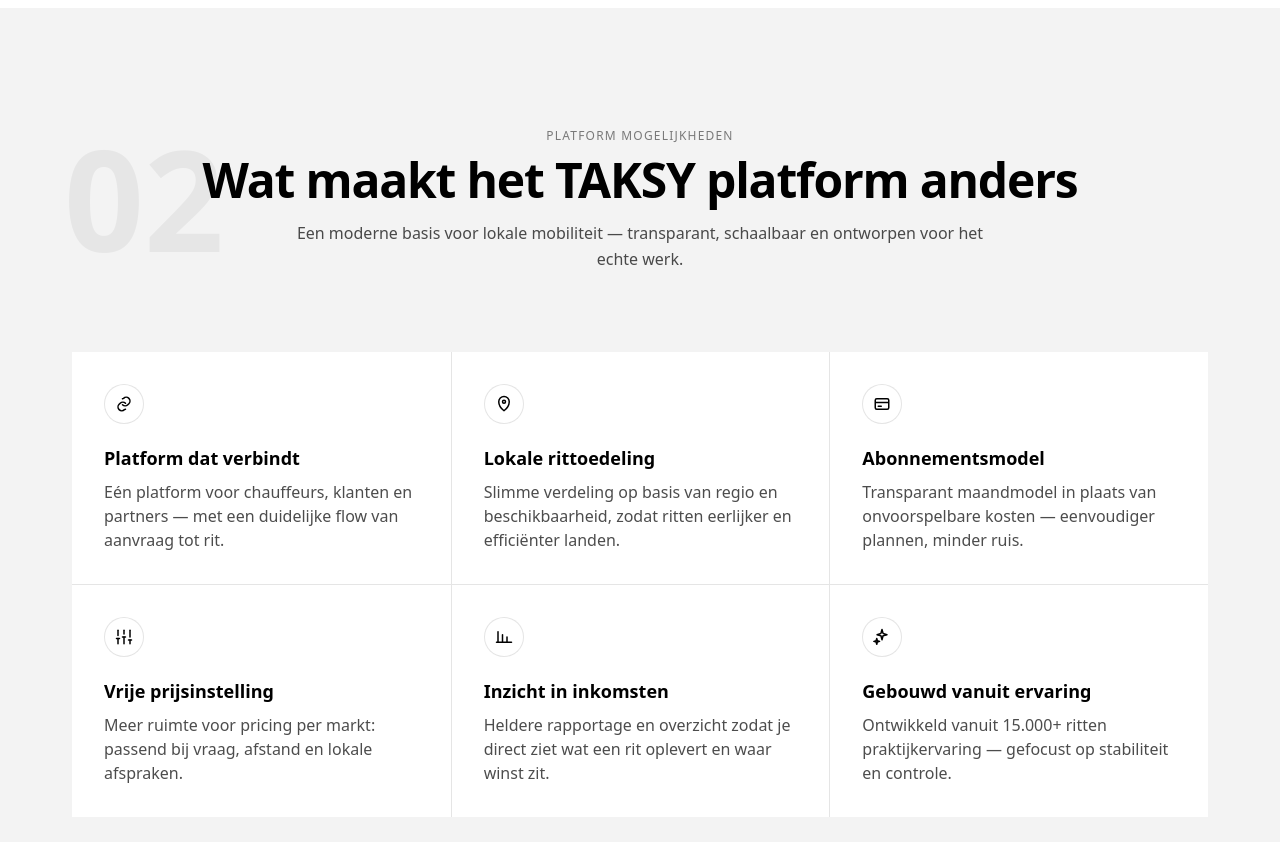
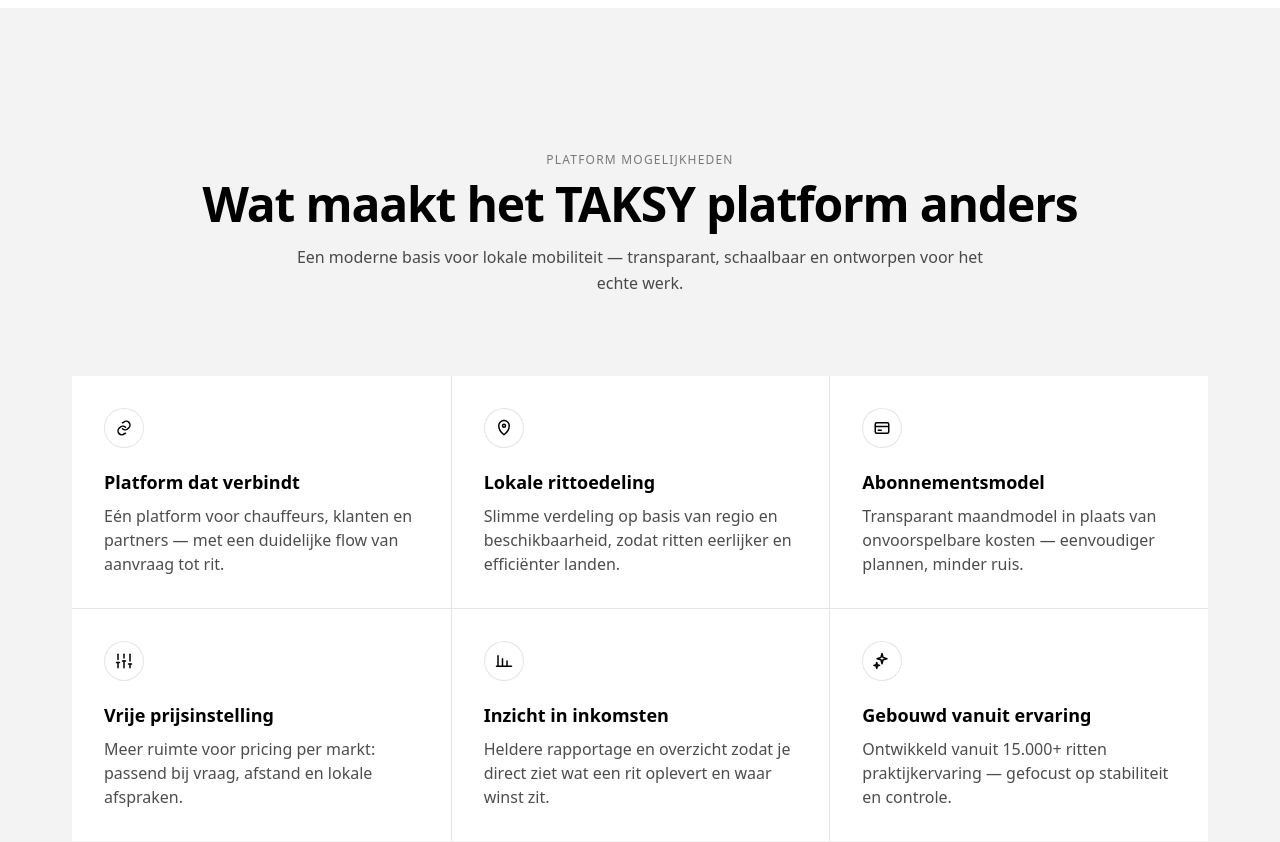
Before and after one commit to Taksyeu/Taksy, a Next.js app: page / in a window 1280 px wide. Shown: the part 1200-2042 px from the top of the page. Built offline with nearby package versions, Linux system fonts and the light colour scheme.

Commit message:
Section 2 visual alignment refinement

```diff
--- a/src/components/landing/FeaturesSection.tsx
+++ b/src/components/landing/FeaturesSection.tsx
@@ -44,9 +44,9 @@ export function FeaturesSection() {
     <section id="how-it-works" className="w-full bg-[#F3F3F3] py-[120px]">
       <div className="mx-auto w-full max-w-[1200px] px-4 sm:px-6 lg:px-8">
         {/* Top intro block */}
-        <div className="relative">
+        <div className="relative pt-6">
           <div
-            className="pointer-events-none absolute -left-2 top-0 select-none text-[120px] font-bold leading-none text-black/5 sm:text-[140px]"
+            className="pointer-events-none absolute left-0 top-0 -z-10 select-none text-[120px] font-bold leading-none text-black/[0.04] sm:text-[140px]"
             aria-hidden="true"
           >
             02
```
